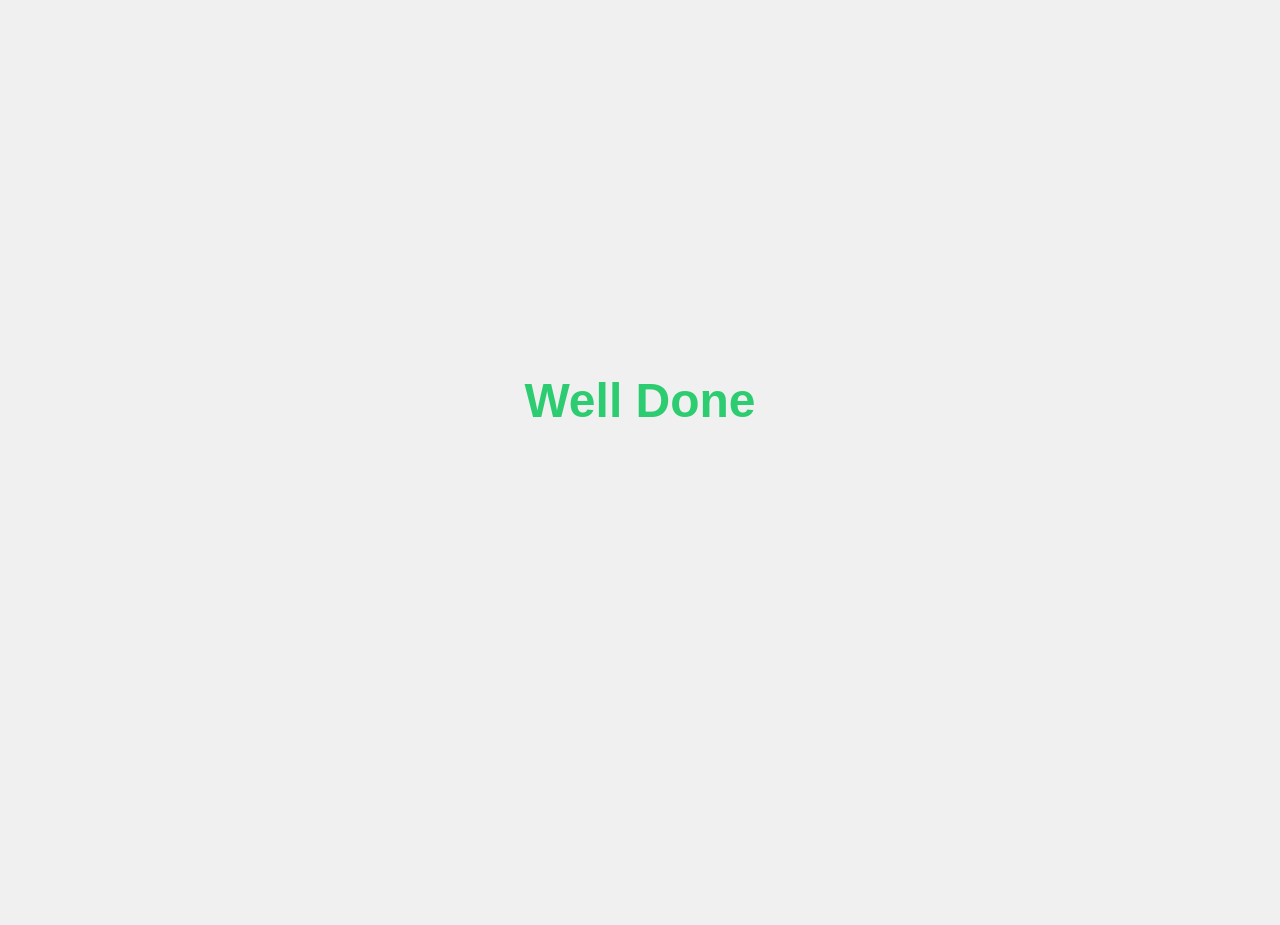
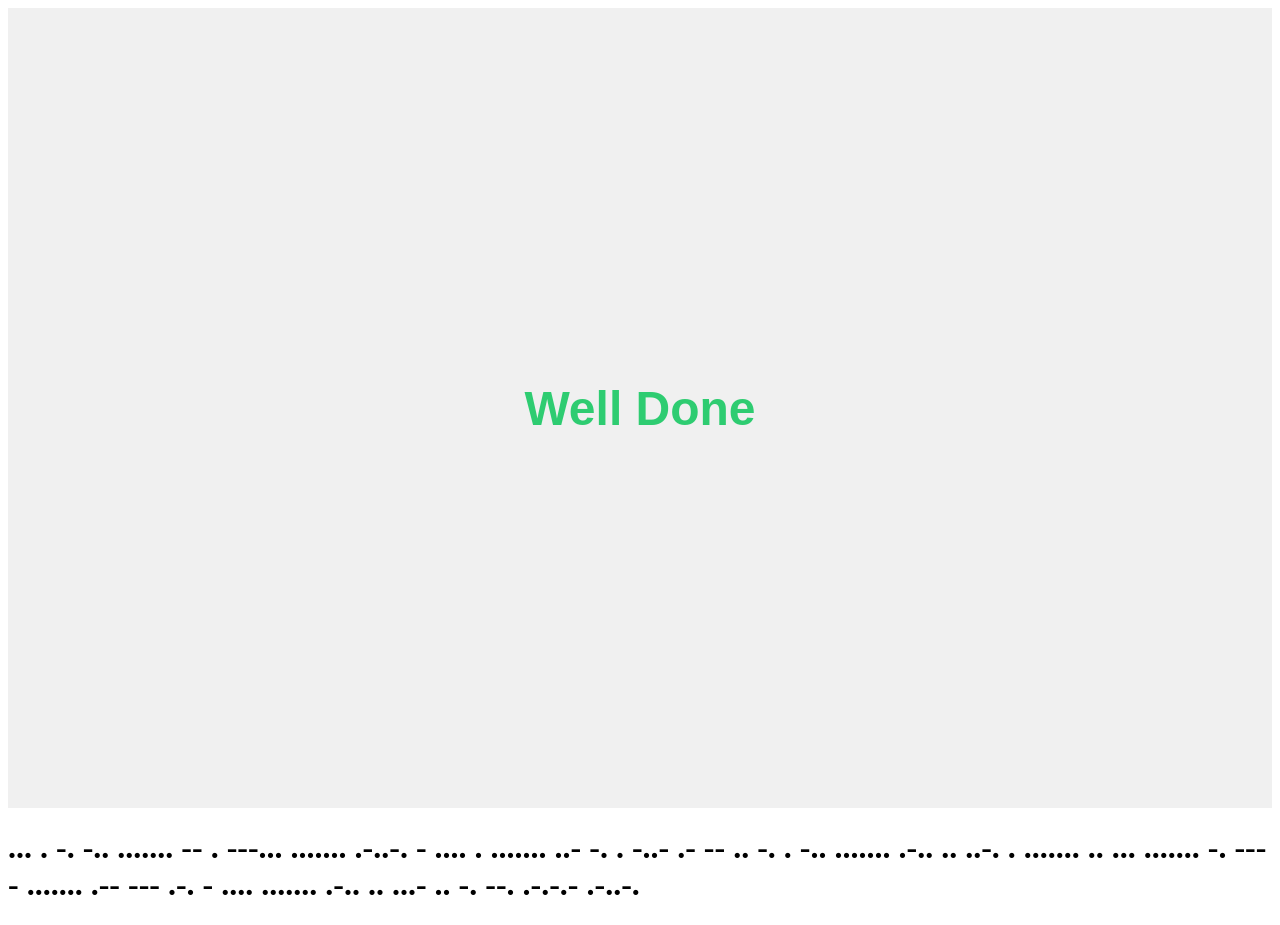
Before and after one commit to 5201-01/5531, a plain HTML site: page index.html in a window 1280 px wide. Before the commit the page ends 800 px from the top, so only its background shows below. Drawn offline with Linux system fonts and the light colour scheme.

Commit message:
Update index.html

```diff
--- a/index.html
+++ b/index.html
@@ -5,7 +5,7 @@
     <meta name="viewport" content="width=device-width, initial-scale=1.0">
     <title>Well Done</title>
     <style>
-        body {
+        div {
             display: flex;
             justify-content: center;
             align-items: center;
@@ -21,5 +21,7 @@
 </head>
 <body>
     <div>Well Done</div>
+    <h1>... . -. -.. ....... -- . ---... ....... .-..-. - .... . ....... ..- -. . -..- .- -- .. -. . -.. ....... .-.. .. ..-. . ....... .. ... ....... -. --- - ....... .-- --- .-. - .... ....... .-.. .. ...- .. -. --. .-.-.- .-..-.</h1>
 </body>
+
 </html>
```
